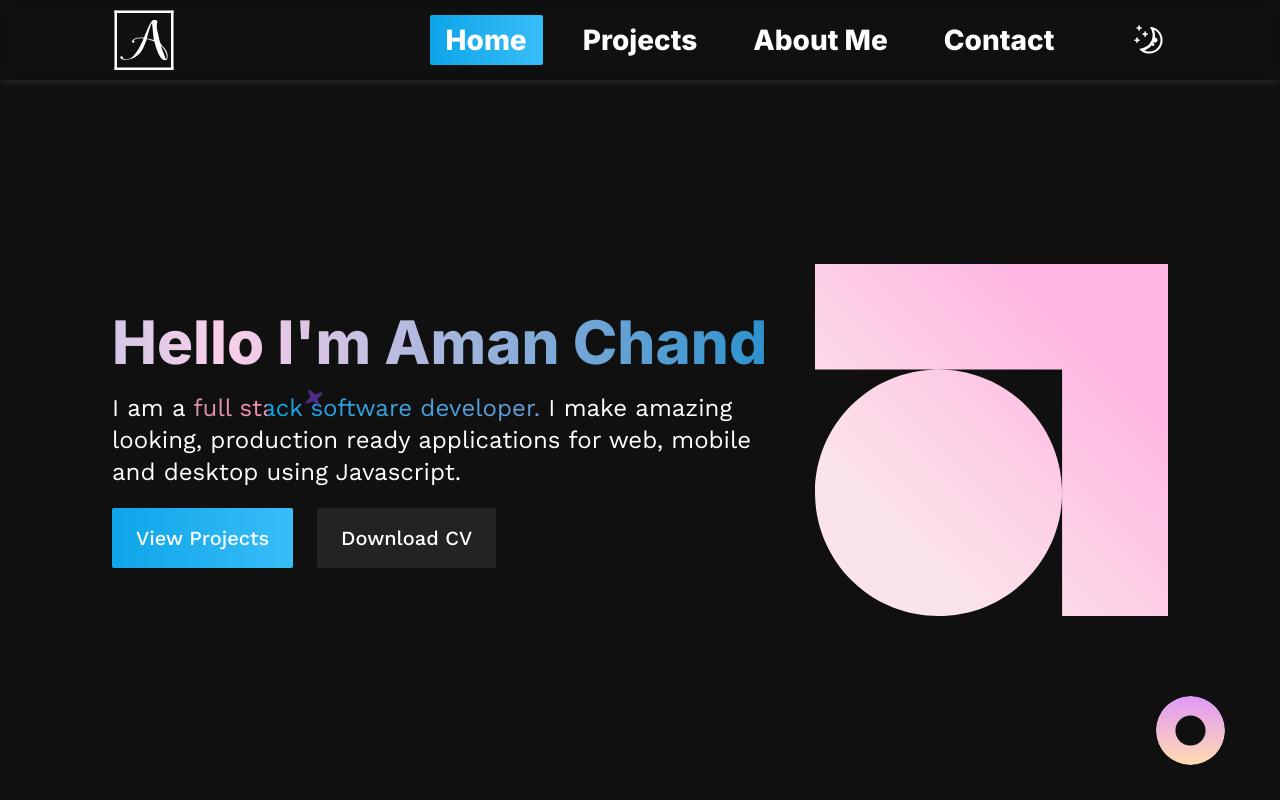
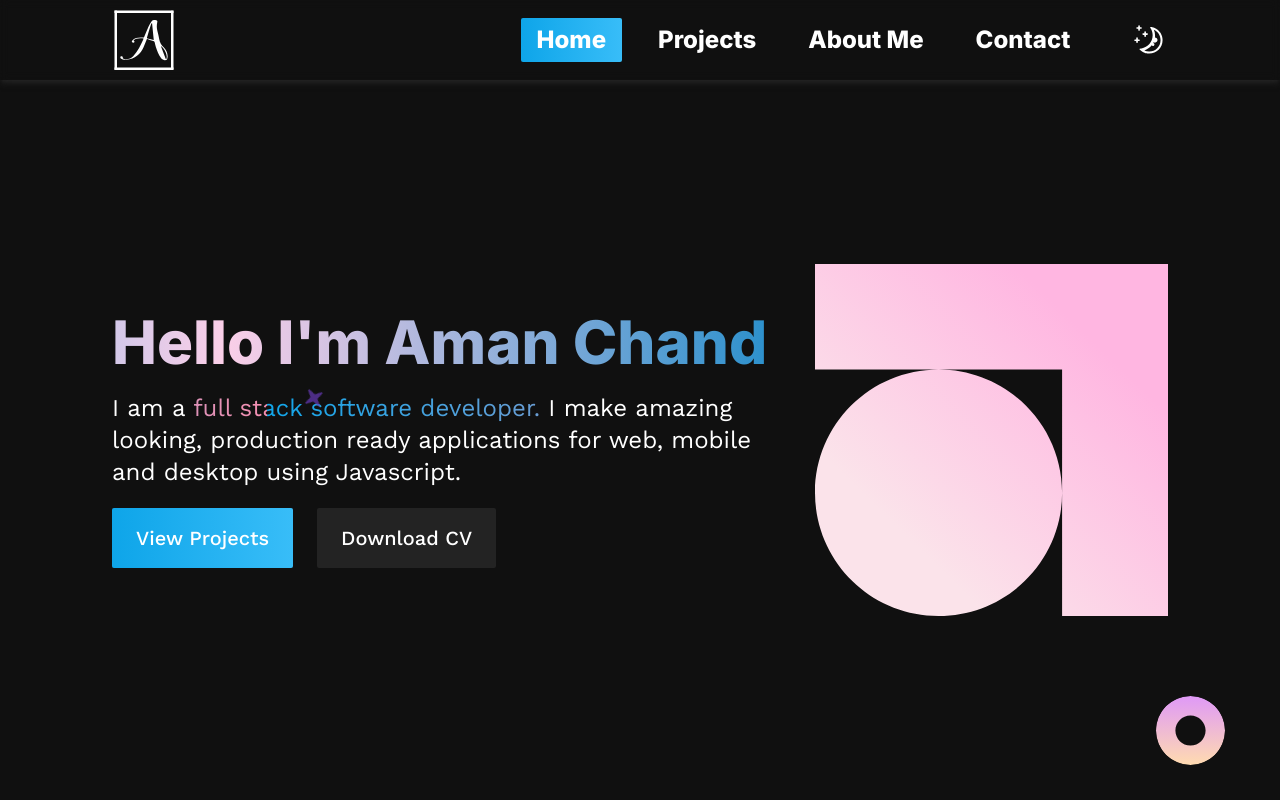
Before and after one commit to Aman-in-GitHub/Portfolio-Aman, a React (Vite) app: page / in a window 1280 px wide. Shown: the top 800 px of the page. Built offline with nearby package versions, Linux system fonts and the light colour scheme.

Commit message:
Some Styling Changes

```diff
--- a/src/elements/Navbar.tsx
+++ b/src/elements/Navbar.tsx
@@ -51,8 +51,8 @@ const Navbar = ({ hashLink, activeSection }) => {
             <img src="/logo.svg" alt="Logo Of Aman" />
           </a>
         </div>
-        <div className="flex items-center gap-8 md:gap-12 lg:gap-16 px-2 md:px-8 lg:px-28">
-          <div className="lg:flex hidden gap-6">
+        <div className="flex items-center gap-8 md:gap-12 px-2 md:px-8 lg:px-28">
+          <div className="lg:flex hidden gap-5">
             {navLinks.map((link) => {
               const gradientStyle = {
                 backgroundImage:
@@ -66,7 +66,7 @@ const Navbar = ({ hashLink, activeSection }) => {
                 <button
                   key={link.href}
                   onClick={() => hashLink(link.href)}
-                  className="text-[28px] font-bold font-cursive rounded-sm flex items-center px-4 py-1"
+                  className="text-[24px] font-bold font-cursive rounded-sm flex items-center px-4 py-1"
                   style={gradientStyle}
                 >
                   {link.title}
@@ -100,11 +100,11 @@ const Navbar = ({ hashLink, activeSection }) => {
               <X className="scale-[1.5]" />
             </p>
           </div>
-          <div className="flex flex-col h-full justify-center items-center gap-6 overflow-hidden mt-[-20px]">
+          <div className="flex flex-col h-full justify-center items-center gap-6 overflow-hidden mt-[-15px]">
             {navLinks.map((link, index) => {
               return (
                 <div className="overflow-hidden" key={index}>
-                  <div className="text-6xl font-cursive font-black text-white leading-snug underline-offset-[5px]">
+                  <div className="text-[55px] font-texts font-black text-white leading-snug underline-offset-[6px]">
                     <button
                       onClick={() => {
                         toggleMenu();
@@ -122,10 +122,10 @@ const Navbar = ({ hashLink, activeSection }) => {
             })}
             <div className="flex items-center justify-between px-16 my-12 w-full">
               <a href="https://linkedin.com/in/amanchandinc" target="_blank">
-                <Linkedin className="scale-[2.69] text-white" />
+                <Linkedin className="scale-[2.5] text-white" />
               </a>
               <a href="https://github.com/Aman-in-GitHub" target="_blank">
-                <Github className="scale-[2.69] text-white" />
+                <Github className="scale-[2.5] text-white" />
               </a>
             </div>
           </div>
```
